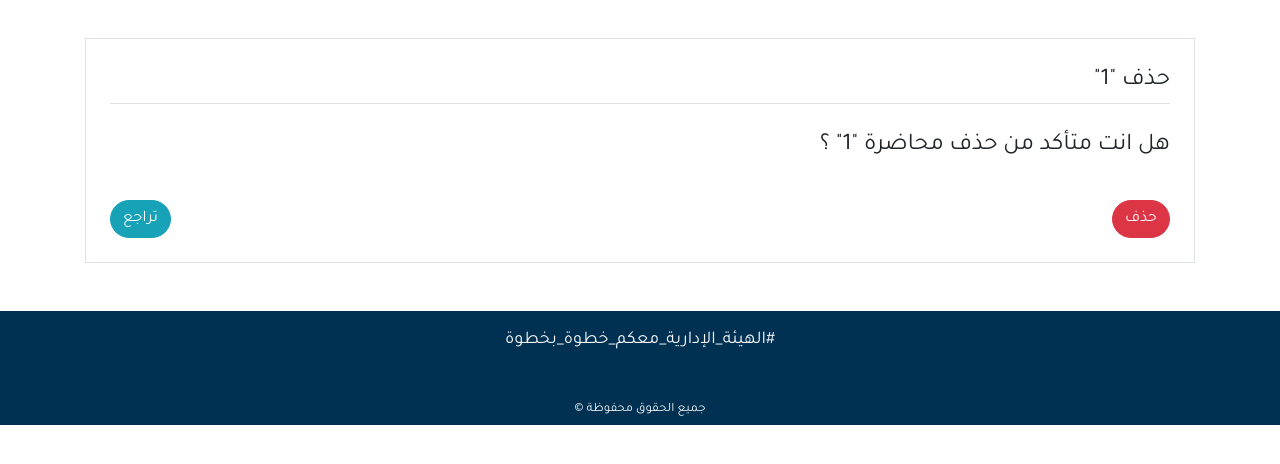
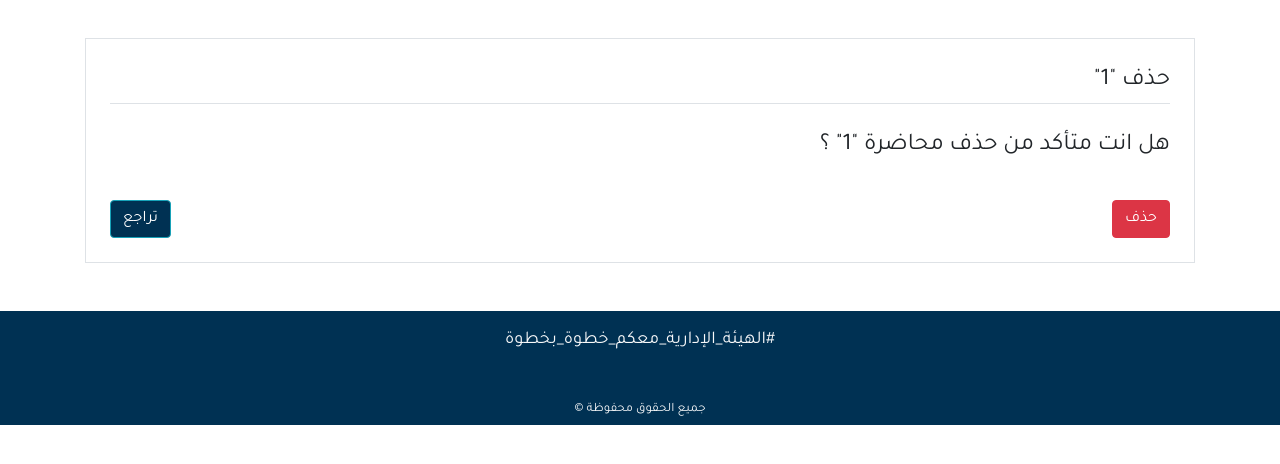
Before and after one commit to Rabee-Omran/ITP-Team-Project-Django, a Django app: page /detail/29/delete/ in a window 1280 px wide. Shown: the part 74-538 px from the top of the page. Run offline with Django 3.2, Linux system fonts and the light colour scheme; a user stored in the database is signed in; data comes from the database, SQL or seed files in the repository; some libraries are stand-ins or nearby versions.

Commit message:
Add All Files

```diff
--- a/app/templates/post_confirm_delete.html
+++ b/app/templates/post_confirm_delete.html
@@ -23,8 +23,8 @@
 
 
         {% csrf_token %}
-        <input class="btn btn-danger mt-3"  style="border-radius: 45px;" type="submit" value="حذف">
-        <a class="btn btn-info mt-3 back-btn"  style="border-radius: 45px;" href="{% url 'subject_page' object.subject.id %}">تراجع</a>
+        <input class="btn btn-danger mt-3"   type="submit" value="حذف">
+        <a class="btn btn-info mt-3 back-btn"  style="background-color: #003153;" href="{% url 'subject_page' object.subject.id %}">تراجع</a>
     </form>
 </div>
 {% endblock content %}
--- a/static/css/main.css
+++ b/static/css/main.css
@@ -68,7 +68,7 @@ float:left
 }
 
 .card1{
-width: 25rem   !important;
+width: 18rem   !important;
 transition:0.5s !important;
 
 }
```
